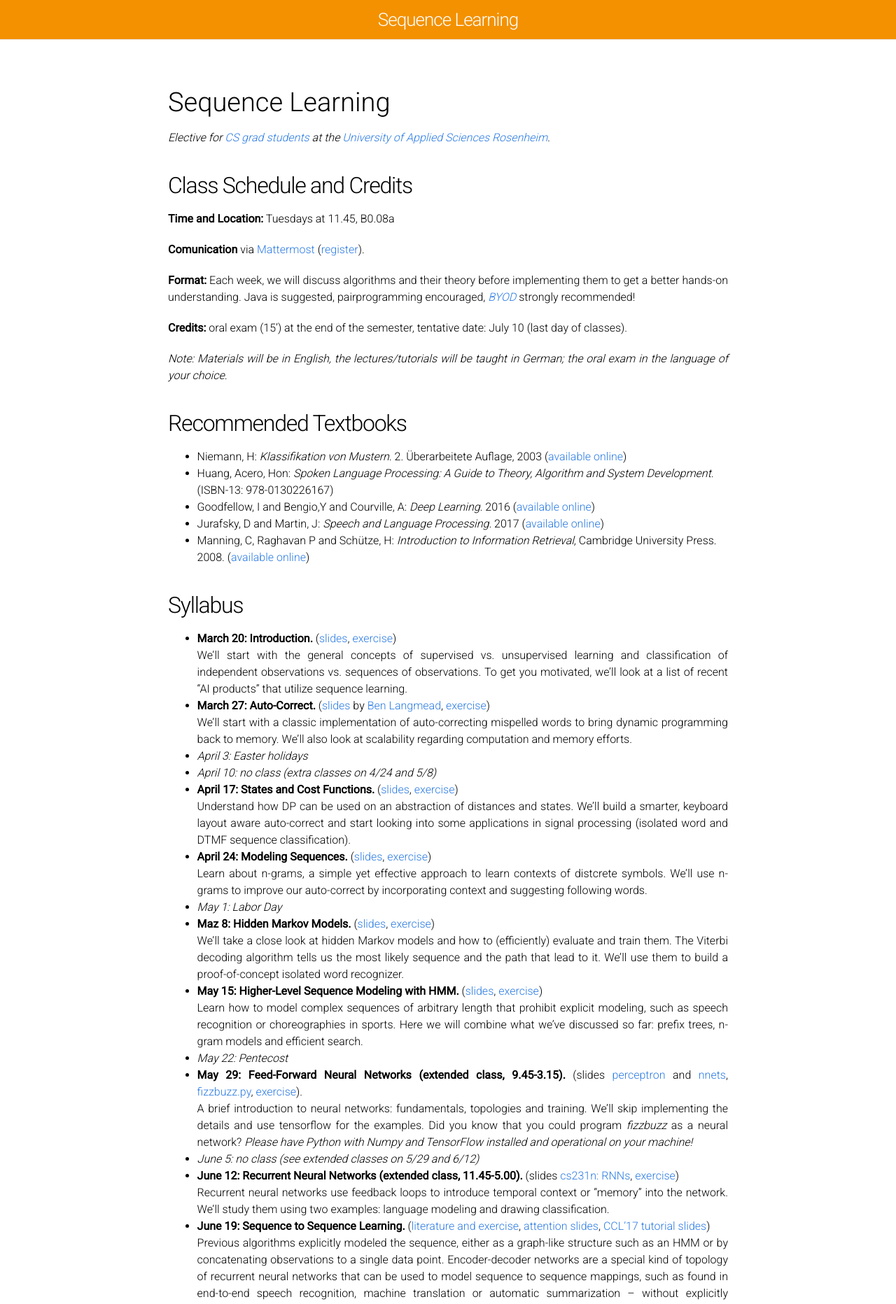
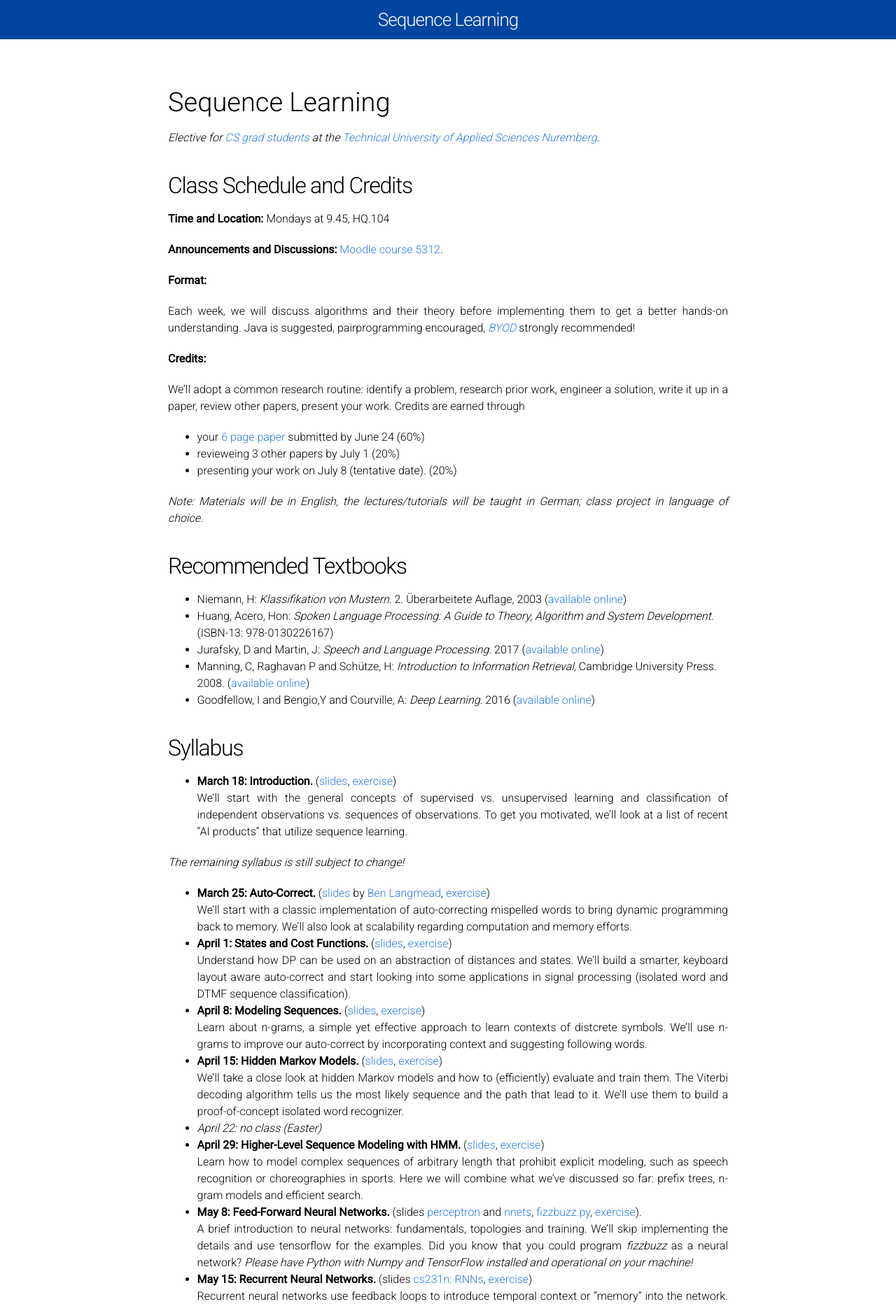
Before and after one commit to sikoried/sequence-learning, a Jekyll site: the page built from Readme.md, in a window 1280 px wide. Shown: the top 1864 px of the page at 70% size. Built offline with Jekyll 4.4.1, drawn with Linux system fonts in a browser that asks for light colours; our own code applies the rules of GitHub Pages for plain Markdown files; some of the changed text lies outside the part shown.

Commit message:
Initial syllabus 2019

```diff
--- a/Readme.md
+++ b/Readme.md
@@ -1,102 +1,116 @@
 # Sequence Learning
 
-
-_Elective for [CS grad students](https://www.fh-rosenheim.de/technik/informatik-mathematik/informatik-master/) at the [University of Applied Sciences Rosenheim](https://www.fh-rosenheim.de)._
+_Elective for [CS grad students](https://www.th-nuernberg.de/fakultaeten/in/studium/masterstudiengang-informatik/) at the [Technical University of Applied Sciences Nuremberg](https://www.th-nuernberg.de/)._
 
 
 ## Class Schedule and Credits
 
-**Time and Location:** Tuesdays at 11.45, B0.08a
+**Time and Location:** Mondays at 9.45, HQ.104
 
-**Comunication** via [Mattermost](https://inf-mattermost.fh-rosenheim.de/sl-2018/channels/town-square) ([register](https://inf-mattermost.fh-rosenheim.de/signup_user_complete/?id=c9txudhce7bdxni5uxfrzxqm5r)).
+**Announcements and Discussions:** [Moodle course 5312](https://elearning.ohmportal.de/course/view.php?id=5312).
 
-**Format:** Each week, we will discuss algorithms and their theory before implementing them to get a better hands-on understanding.
+**Format:**
+
+Each week, we will discuss algorithms and their theory before implementing them to get a better hands-on understanding.
 Java is suggested, pairprogramming encouraged, [_BYOD_](https://en.wikipedia.org/wiki/Bring_your_own_device) strongly recommended!
 
-**Credits:** oral exam (15') at the end of the semester, tentative date: July 10 (last day of classes).
+**Credits:**
 
-_Note: Materials will be in English, the lectures/tutorials will be taught in German; the oral exam in the language of your choice._
+We'll adopt a common research routine: identify a problem, research prior work, engineer a solution, write it up in a paper, review other papers, present your work.
+Credits are earned through
+
+- your [6 page paper](https://journals.ieeeauthorcenter.ieee.org/create-your-ieee-article/authoring-tools-and-templates/ieee-article-templates/templates-for-transactions/) submitted by June 24 (60%)
+- revieweing 3 other papers by July 1 (20%)
+- presenting your work on July 8 (tentative date). (20%)
+
+_Note: Materials will be in English, the lectures/tutorials will be taught in German; class project in language of choice._
 
 
 ## Recommended Textbooks
 
 - Niemann, H: _Klassifikation von Mustern._ 2. Überarbeitete Auflage, 2003 ([available online](https://www5.cs.fau.de/fileadmin/Persons/NiemannHeinrich/klassifikation-von-mustern/m00-www.pdf))
 - Huang, Acero, Hon: _Spoken Language Processing: A Guide to Theory, Algorithm and System Development._ (ISBN-13: 978-0130226167)
-- Goodfellow, I and Bengio,Y and Courville, A: _Deep Learning._ 2016 ([available online](http://www.deeplearningbook.org/))
 - Jurafsky, D and Martin, J: _Speech and Language Processing._ 2017 ([available online](http://web.stanford.edu/~jurafsky/slp3/))
 - Manning, C, Raghavan P and Schütze, H: _Introduction to Information Retrieval_, Cambridge University Press. 2008. ([available online](https://nlp.stanford.edu/IR-book/))
-
+- Goodfellow, I and Bengio,Y and Courville, A: _Deep Learning._ 2016 ([available online](http://www.deeplearningbook.org/))
 
 
 ## Syllabus
 
-- **March 20: Introduction.** ([slides](00/introduction/), [exercise](00/exercise/))
+- **March 18: Introduction.** ([slides](00/introduction/), [exercise](00/exercise/))
 
 	We'll start with the general concepts of supervised vs. unsupervised learning and classification of independent observations vs. sequences of observations.
 	To get you motivated, we'll look at a list of recent "AI products" that utilize sequence learning.
 
-- **March 27: Auto-Correct.** ([slides](http://www.cs.jhu.edu/~langmea/resources/lecture_notes/dp_and_edit_dist.pdf) by [Ben Langmead](http://www.langmead-lab.org/), [exercise](01/autocorrect/))
+_The remaining syllabus is still subject to change!_
+
+- **March 25: Auto-Correct.** ([slides](http://www.cs.jhu.edu/~langmea/resources/lecture_notes/dp_and_edit_dist.pdf) by [Ben Langmead](http://www.langmead-lab.org/), [exercise](01/autocorrect/))
 
 	We'll start with a classic implementation of auto-correcting mispelled words to bring dynamic programming back to memory.
 	We'll also look at scalability regarding computation and memory efforts.
 
-- _April 3: Easter holidays_
-
-- _April 10: no class (extra classes on 4/24 and 5/8)_
-
-- **April 17: States and Cost Functions.** ([slides](02/cost-and-states/slides/), [exercise](02/cost-and-states/))
+- **April 1: States and Cost Functions.** ([slides](02/cost-and-states/slides/), [exercise](02/cost-and-states/))
 
 	Understand how DP can be used on an abstraction of distances and states.
 	We'll build a smarter, keyboard layout aware auto-correct and start looking into some applications in signal processing (isolated word and DTMF sequence classification).
 
-- **April 24: Modeling Sequences.** ([slides](03-ngrams/sv-lm.pdf), [exercise](03/ngrams/))
+- **April 8: Modeling Sequences.** ([slides](03-ngrams/sv-lm.pdf), [exercise](03/ngrams/))
 
 	Learn about n-grams, a simple yet effective approach to learn contexts of distcrete symbols.
 	We'll use n-grams to improve our auto-correct by incorporating context and suggesting following words.
 
-- _May 1: Labor Day_
-
-- **Maz 8: Hidden Markov Models.** ([slides](04-hmms/hmm.pdf), [exercise](04/hmms/))
+- **April 15: Hidden Markov Models.** ([slides](04-hmms/hmm.pdf), [exercise](04/hmms/))
 
 	We'll take a close look at hidden Markov models and how to (efficiently) evaluate and train them.
 	The Viterbi decoding algorithm tells us the most likely sequence and the path that lead to it.
 	We'll use them to build a proof-of-concept isolated word recognizer.
 
-- **May 15: Higher-Level Sequence Modeling with HMM.** ([slides](05-decoding/decoding.pdf), [exercise](05/decoding/))
+- _April 22: no class (Easter)_
+
+- **April 29: Higher-Level Sequence Modeling with HMM.** ([slides](05-decoding/decoding.pdf), [exercise](05/decoding/))
 
 	Learn how to model complex sequences of arbitrary length that prohibit explicit modeling, such as speech recognition or choreographies in sports.
 	Here we will combine what we've discussed so far: prefix trees, n-gram models and efficient search.
 
-- _May 22: Pentecost_
-
-- **May 29: Feed-Forward Neural Networks (extended class, 9.45-3.15).** (slides [perceptron](06-nnets/sl-perceptron.pdf) and [nnets](06-nnets/sl-mlp.pdf), [fizzbuzz.py](06-nnets/fizzbuzz.tf), [exercise](06/nnets/)).
+- **May 8: Feed-Forward Neural Networks.** (slides [perceptron](06-nnets/sl-perceptron.pdf) and [nnets](06-nnets/sl-mlp.pdf), [fizzbuzz.py](06-nnets/fizzbuzz.tf), [exercise](06/nnets/)).
 
 	A brief introduction to neural networks: fundamentals, topologies and training.
 	We'll skip implementing the details and use tensorflow for the examples. Did you know that you could program _fizzbuzz_ as a neural network?
 	_Please have Python with Numpy and TensorFlow installed and operational on your machine!_
 
-- _June 5: no class (see extended classes on 5/29 and 6/12)_
-
-- **June 12: Recurrent Neural Networks (extended class, 11.45-5.00).** (slides [cs231n: RNNs](07-rnns/cs231n_2018_lecture10_excerpts.pdf), [exercise](07/rnns/))
+- **May 15: Recurrent Neural Networks.** (slides [cs231n: RNNs](07-rnns/cs231n_2018_lecture10_excerpts.pdf), [exercise](07/rnns/))
 
 	Recurrent neural networks use feedback loops to introduce temporal context or "memory" into the network.
 	We'll study them using two examples: language modeling and drawing classification.
 
-- **June 19: Sequence to Sequence Learning.** ([literature and exercise](08/seq2seq/), [attention slides](08-seq2seq/sl-augmented.pdf), [CCL'17 tutorial slides](http://www.cips-cl.org/static/CCL2017/slides/T1_part2.pdf))
+- **May 20: Sequence Kernels and Embeddings for Instance Classification**
+
+	In many cases, classifying a sequence into a discrete class does not quite work with recurrent networks.
+	We'll learn about sequence kernels and embeddings that map sequences into a single observation of a continuous space, that can then be used by conventional classifiers.
+
+- **May 27: Sequence to Sequence Learning.** ([literature and exercise](08/seq2seq/), [attention slides](08-seq2seq/sl-augmented.pdf), [CCL'17 tutorial slides](http://www.cips-cl.org/static/CCL2017/slides/T1_part2.pdf))
 
 	Previous algorithms explicitly modeled the sequence, either as a graph-like structure such as an HMM or by concatenating observations to a single data point.
 	Encoder-decoder networks are a special kind of topology of recurrent neural networks that can be used to model sequence to sequence mappings, such as found in end-to-end speech recognition, machine translation or automatic summarization -- without explicitly modeling states!
 
-- **June 26: Deep Learning: Practical Considerations.** (slides: [toolkits](09/toolkits/slides/), [practical considerations](09/toolkits/practical-considerations/), [deployment](09/toolkits/deployment/), [exercise](09/toolkits/))
+- **June 3: Project Kickoff**
+
+- _June 10: no class (Whit Monday)_
+
+- **June 17: Project Check-In**
+
+- **June 24: Deep Learning: Practical Considerations.** (slides: [toolkits](09/toolkits/slides/), [practical considerations](09/toolkits/practical-considerations/), [deployment](09/toolkits/deployment/), [exercise](09/toolkits/))
+
+	Papers due!
 
 	We'll compare different deep learning toolkits and their requirements or potential to get a grip on what's necessary to apply them to a new problem.
 
-- **July 3: Review, Q&A and Exam Prep**
 
-	We'll recap the topics we've covered and work through a set of example questions to prepare for the oral exam.
-	Please come prepared to get the most out of this class!
+- **July 1: tbd**
+	Reviews due.
 
-- **July 10: oral exams**
+- **July 8 _(tentative date)_**
+	Present your work.
 
 
 _Subscribe to [https://github.com/sikoried/sequence-learning/](https://github.com/sikoried/sequence-learning/) repository to follow updates._
--- a/_config.yml
+++ b/_config.yml
@@ -1,7 +1,7 @@
 
 title: "Sequence Learning"
-email: korbinian.riedhammer@fh-rosenheim.de
-description: "Materials for Sequence Learning (SL)"
+email: korbinian.riedhammer@th-nuernberg.de
+description: "Materials for Sequence Learning (SeqLrn)"
 
 url: "https://sikoried.github.io"
 baseurl: "/sequence-learning"
--- a/css/main.css
+++ b/css/main.css
@@ -14,7 +14,7 @@ body {
   font-size: 16px;
   line-height: 1.5;
   font-weight: 300;
-  background-color: #fdfdfd;
+  background-color: #fff;
 }
 
 h1, h2, h3, h4, h5, h6 { font-size: 100%; font-weight: 400; }
@@ -135,7 +135,7 @@ img {
 .site-header {
   border-bottom: 1px solid #e8e8e8;
   min-height: 56px;
-  background-color: rgb(243, 145, 0);
+  background-color: #0046a0;
 }
 
 .site-title,
```
Also changed, not shown: 00-introduction/00-exercise.md (+18 -29 lines), 00-introduction/00-introduction.html (+15 -37 lines), Remarks.md (+6 -0 lines), Gemfile.lock (deleted), 1 other file.
